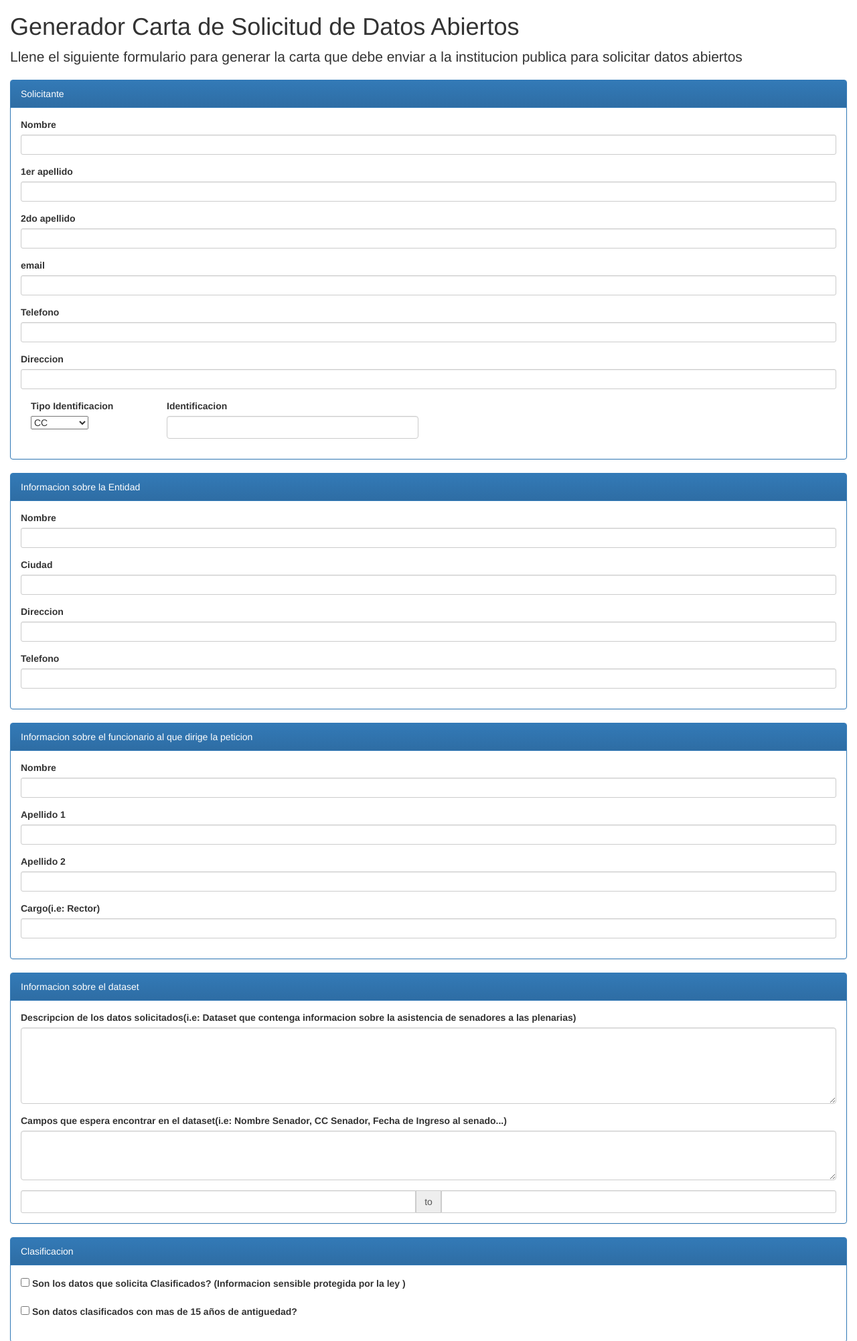
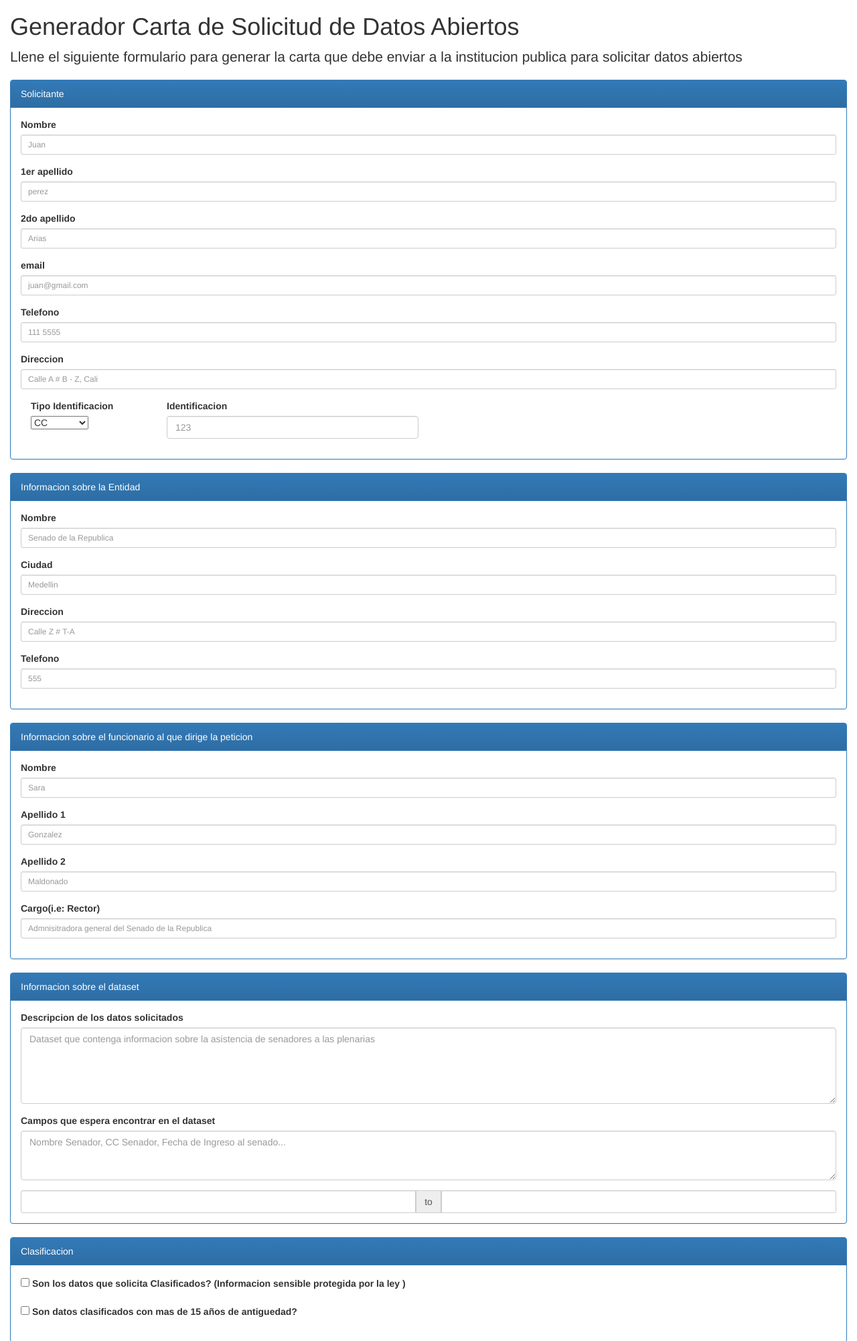
Before and after one commit to dav009/queremos, a Python web app: template queremos/templates/index.html in a window 1280 px wide. Shown: the top 2002 px of the page at 67% size. Run offline with Jinja, Linux system fonts and the light colour scheme; the template is opened without the code that fills it, so the values that code supplies are empty; some libraries are stand-ins or nearby versions.

Commit message:
adding placeholders

```diff
--- a/queremos/templates/index.html
+++ b/queremos/templates/index.html
@@ -50,32 +50,32 @@
               <div class="panel-body">
                   <div class="form-group">
                     <label for="nombre">Nombre</label>
-                    <input type="text" class="form-control input-sm" name="solicitante_nombre">
+                    <input type="text" class="form-control input-sm" name="solicitante_nombre" placeholder="Juan">
                   </div>
 
                   <div class="form-group">
                       <label for="1apellido">1er apellido</label>
-                      <input type="text" class="form-control input-sm" name="solicitante_apellido1">
+                      <input type="text" class="form-control input-sm" name="solicitante_apellido1" placeholder="perez">
                   </div>
 
                   <div class="form-group">
                       <label for="2apellido">2do apellido</label>
-                      <input type="text" class="form-control input-sm" name="solicitante_apellido2">
+                      <input type="text" class="form-control input-sm" name="solicitante_apellido2" placeholder="Arias">
                   </div>
 
                   <div class="form-group">
                       <label for="email">email</label>
-                      <input type="text" class="form-control input-sm" name="solicitante_email">
+                      <input type="text" class="form-control input-sm" name="solicitante_email" placeholder="juan@gmail.com">
                   </div>
 
                   <div class="form-group">
                       <label for="telefono">Telefono</label>
-                      <input type="text" class="form-control input-sm" name="solicitante_telefono">
+                      <input type="text" class="form-control input-sm" name="solicitante_telefono" placeholder="111 5555">
                   </div>
 
                   <div class="form-group">
                       <label for="direccion">Direccion</label>
-                      <input type="text" class="form-control input-sm" name="solicitante_direccion">
+                      <input type="text" class="form-control input-sm" name="solicitante_direccion" placeholder="Calle A # B - Z, Cali">
                   </div>
 
                   <div class="form-group col-sm-2">
@@ -89,7 +89,7 @@
                   </div>
                   <div class="form-group col-sm-4">
                     <label for="identificacion">Identificacion</label>
-                    <input type="text" class="form-control" name="solicitante_identificacion">
+                    <input type="text" class="form-control" name="solicitante_identificacion" placeholder="123">
                   </div>
               </div>
             </div>
@@ -104,19 +104,19 @@
                   <div class="panel-body">
                     <div class="form-group">
                           <label for="entidad_nombre">Nombre</label>
-                          <input type="text" class="form-control input-sm" name="entidad_nombre">
+                          <input type="text" class="form-control input-sm" name="entidad_nombre" placeholder="Senado de la Republica">
                       </div>
                       <div class="form-group">
                           <label for="entidad_ciudad">Ciudad</label>
-                          <input type="text" class="form-control input-sm" name="entidad_ciudad">
+                          <input type="text" class="form-control input-sm" name="entidad_ciudad" placeholder="Medellin">
                       </div>
                       <div class="form-group">
                           <label for="entidad_direccion">Direccion</label>
-                          <input type="text" class="form-control input-sm" name="entidad_direccion">
+                          <input type="text" class="form-control input-sm" name="entidad_direccion" placeholder="Calle Z # T-A">
                       </div>
                       <div class="form-group">
                           <label for="entidad_telefono">Telefono</label>
-                          <input type="text" class="form-control input-sm" name="entidad_telefono">
+                          <input type="text" class="form-control input-sm" name="entidad_telefono" placeholder="555">
                       </div>
                  </div>
               </div>
@@ -131,19 +131,19 @@
               <div class="panel-body">
                 <div class="form-group">
                       <label for="funcionario_nombre">Nombre</label>
-                      <input type="text" class="form-control input-sm" name="funcionario_nombre">
+                      <input type="text" class="form-control input-sm" name="funcionario_nombre" placeholder="Sara">
                   </div>
                   <div class="form-group">
                       <label for="funcionario_ap1">Apellido 1</label>
-                      <input type="text" class="form-control input-sm" name="funcionario_apellido1">
+                      <input type="text" class="form-control input-sm" name="funcionario_apellido1" placeholder="Gonzalez">
                   </div>
                   <div class="form-group">
                       <label for="funcionario_ap2">Apellido 2</label>
-                      <input type="text" class="form-control input-sm" name="funcionario_apellido2">
+                      <input type="text" class="form-control input-sm" name="funcionario_apellido2" placeholder="Maldonado">
                   </div>
                   <div class="form-group">
                       <label for="funcionario_cargo">Cargo(i.e: Rector)</label>
-                      <input type="text" class="form-control input-sm" name="funcionario_cargo">
+                      <input type="text" class="form-control input-sm" name="funcionario_cargo" placeholder="Admnisitradora general del Senado de la Republica">
                   </div>
               </div>
           </div>
@@ -157,16 +157,16 @@
                 <div class="panel-body">
                   <div class="form-group">
                         <label for="dataset_descripcion">
-                          Descripcion de los datos solicitados(i.e: Dataset que contenga informacion sobre la asistencia de senadores a las plenarias)
+                          Descripcion de los datos solicitados
                         </label>
-                        <textarea class="form-control" rows="5" name="dataset_descripcion"></textarea>
+                        <textarea class="form-control" rows="5" name="dataset_descripcion" placeholder="Dataset que contenga informacion sobre la asistencia de senadores a las plenarias"></textarea>
 
                   </div>
                   <div class="form-group">
                         <label for="dataset_campos">
-                          Campos que espera encontrar en el dataset(i.e: Nombre Senador, CC Senador, Fecha de Ingreso al senado...)
+                          Campos que espera encontrar en el dataset
                         </label>
-                        <textarea class="form-control" rows="3" name="dataset_campos"></textarea>
+                        <textarea class="form-control" rows="3" name="dataset_campos" placeholder="Nombre Senador, CC Senador, Fecha de Ingreso al senado..."></textarea>
                   </div>
                   <div class="input-group input-daterange">
                       <input type="text" class="form-control" value="2012-04-05">
```
